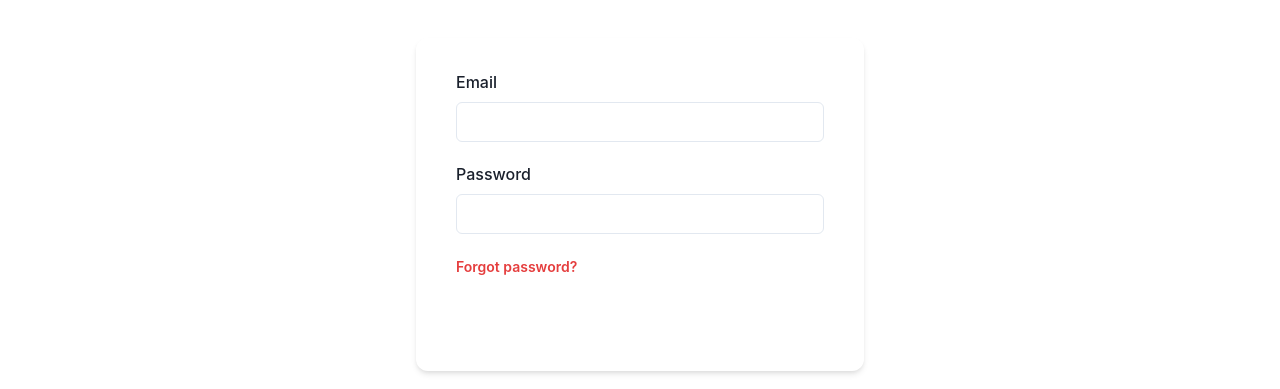
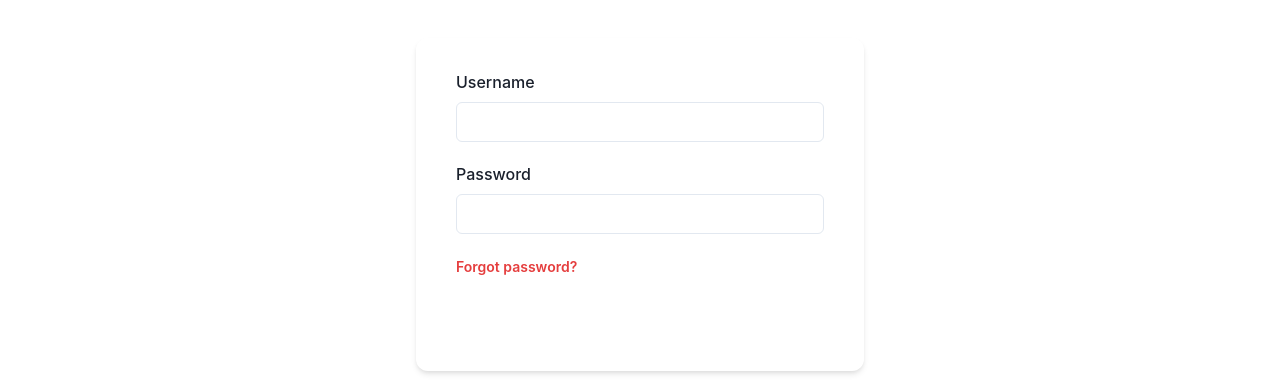
Before and after one commit to HowardHuang1/Rideshare, a React (Create React App) app: page /login in a window 1280 px wide. Shown: the part 171-560 px from the top of the page. Built offline with nearby package versions, Linux system fonts and the light colour scheme; the HTML template or start-up script is replaced by a standard one.

Commit message:
Connected login API
Have not implemented the logic of what to do after submitting forms yet.

```diff
--- a/package.json
+++ b/package.json
@@ -25,6 +25,7 @@
     "puppeteer": "^20.2.1",
     "react": "^18.2.0",
     "react-dom": "^18.2.0",
+    "react-hook-form": "^7.44.2",
     "react-icons": "^4.8.0",
     "react-router-dom": "^6.11.2",
     "react-scripts": "5.0.1",
--- a/src/components/Login.js
+++ b/src/components/Login.js
@@ -1,6 +1,9 @@
 import React from 'react';
 import { extendTheme, theme as baseTheme } from '@chakra-ui/react'
 import { BrowserRouter as Router, Link, Route, Switch } from 'react-router-dom';
+import axios from 'axios';
+
+import { useForm } from "react-hook-form";
 
 //TODO: Implement user APi into here.
 
@@ -17,6 +20,7 @@ import {
     Text,
   } from '@chakra-ui/react'
   import { ChakraProvider } from '@chakra-ui/react'
+import { toHaveFormValues } from '@testing-library/jest-dom/dist/matchers';
 
   export const theme = extendTheme(
     {
@@ -24,7 +28,36 @@ import {
     },
 
   )
-const Login = () => (
+function Login (){
+
+  const {
+    handleSubmit,
+    register,
+    formState: { errors, isSubmitting }
+  } = useForm();
+
+  // async function onSubmit(values) {
+  //   const response = await axios.get('http://localhost:8000/login', values.username, values.password  );
+  //   console.log("response: ", response);
+  // }
+  async function loginUser(values) {
+    try {
+      const response = await axios.post('http://localhost:8000/login', {
+        username: values.username,
+        password: values.password,
+      });
+
+      // Handle the response data
+      console.log(response.data); // true, false, or null
+
+      // You can perform additional actions based on the response here
+
+    } catch (error) {
+      // Handle any errors that occurred during the request
+      console.error(error);
+    }
+  }
+  return (
     <ChakraProvider theme={theme}>
     <Container
       maxW="lg"
@@ -87,15 +120,24 @@ const Login = () => (
             sm: 'xl',
           }}
         >
+          <form onSubmit={handleSubmit(loginUser)}>
           <Stack spacing="6">
             <Stack spacing="5">
               <FormControl>
-                <FormLabel htmlFor="email">Email</FormLabel>
-                <Input id="email" type="email" />
+                <FormLabel htmlFor="username">Username</FormLabel>
+                <Input id="username" type="username"
+                {...register("username", {
+                required: "This is required",
+                minLength: { value: 4, message: "Minimum length should be 4" }
+          })}/>
               </FormControl>
               <FormControl>
                 <FormLabel htmlFor="password">Password</FormLabel>
-                <Input id="password" type="password" />
+                <Input id="password" type="password"
+                {...register("password", {
+                  required: "This is required",
+                  minLength: { value: 4, message: "Minimum length should be 4" }
+            })}/>
               </FormControl>
             </Stack>
             <HStack justify="space-between">
@@ -104,13 +146,15 @@ const Login = () => (
               </Button>
             </HStack>
             <Stack spacing="6">
-              <Button variant="primary">Sign in</Button>
+              <Button variant="primary" type='submit'>Sign in</Button>
 
             </Stack>
           </Stack>
+          </form>
         </Box>
       </Stack>
     </Container>
     </ChakraProvider>
   )
+}
   export default Login;
```
Also changed, not shown: 2 other files (tests, documents, lock files or other folders).
